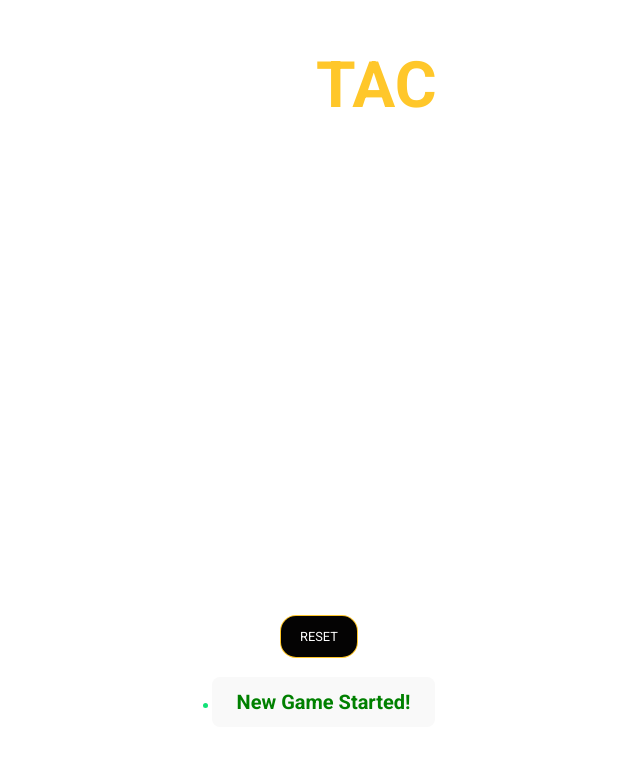
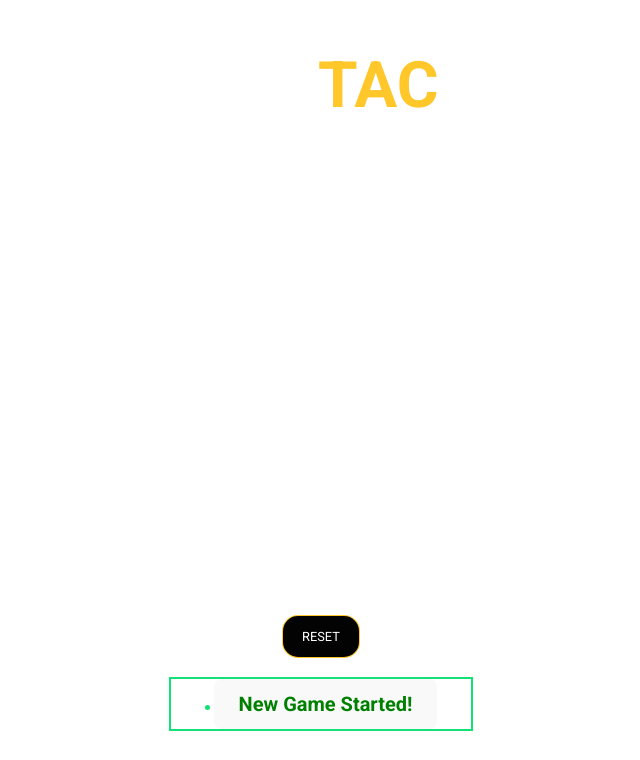
Before and after one commit to YashMistryy/react-tictactoe-app, a React (Vite) app: page / in a window 1280 px wide. Shown: the part 192-952 px from the top of the page, without its empty margins (383-1023 px from the left). Built offline with nearby package versions, Linux system fonts and the light colour scheme.

Commit message:
final touch added but css still needs improvemnt

```diff
--- a/package.json
+++ b/package.json
@@ -7,7 +7,8 @@
     "dev": "vite",
     "build": "vite build",
     "lint": "eslint src --ext js,jsx --report-unused-disable-directives --max-warnings 0",
-    "preview": "vite preview"
+    "preview": "vite preview",
+    "deploy":"npm run build && surge dist https://yash-tic-tac-game.surge.sh"
   },
   "dependencies": {
     "react": "^18.2.0",
--- a/src/App.jsx
+++ b/src/App.jsx
@@ -71,7 +71,7 @@ function App() {
      // using gamingBoard which takes the value of current move and current sqaure state
      const gamingBoard = history[currentMove];
      // console.log(gamingBoard);
-     const nextPlayer = gamingBoard.isNext ? 'O' : 'X';
+     const nextPlayer = gamingBoard.isNext ? 'X' : 'O';
      // const nextPlayer = 'x'
 
      const {winner,winningSquare} = checkWinner(gamingBoard.squareS);
@@ -170,6 +170,7 @@ function App() {
                     currentMove={currentMove}
                />
           </div>
+
      );
 }
 
--- a/src/styles.scss
+++ b/src/styles.scss
@@ -28,7 +28,6 @@ button {
     border: 2px solid #ffc72a;
 }
 .app{
-//   background-color: #1947ff;
   font-size: 20px;
   display: flex;
   margin: 200px 552px;
@@ -44,6 +43,8 @@ button {
   color: $orange;
 }
 .history-wrapper {
+  // float: left;
+  border: 2px solid #12e177;
   width: 300px;
   text-align: center;
   margin-bottom: 20px;
@@ -109,6 +110,7 @@ button {
 }
 
 .board {
+  // flex: 1;
   .board-row {
     display: flex;
     flex-direction: row;
```
